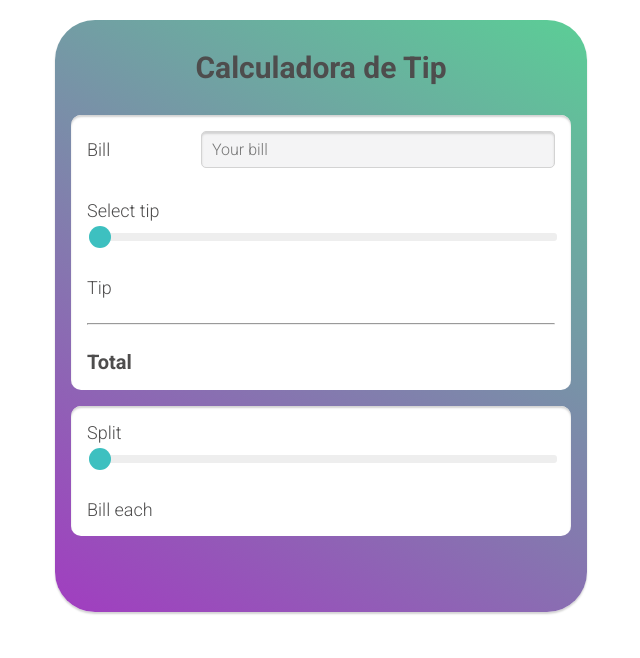
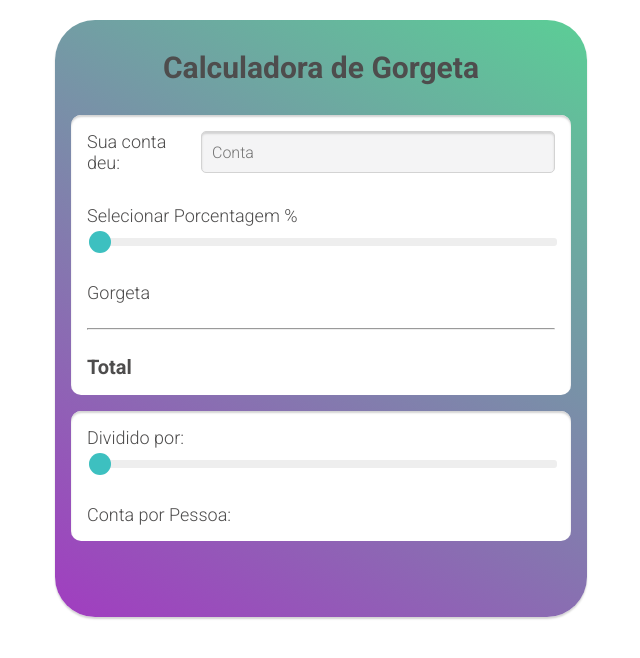
Before and after one commit to Natanael-cloud/Calculadora_Gorgeta_JS, a plain HTML site: page index.html in a window 1280 px wide. Shown: the whole page, without its empty margins (319-959 px from the left). Drawn offline with Linux system fonts and the light colour scheme.

Commit message:
finalizar alterações

```diff
--- a/index.html
+++ b/index.html
@@ -23,7 +23,7 @@
     <link rel="stylesheet" href="style.css" />
     <!-- Linka o arquivo externo de estilos CSS chamado "styles.css" -->
 
-    <title>Quick Tip</title>
+    <title>Calculadora de Gorgeta</title>
     <!-- Define o título da página, que aparece na aba do navegador -->
   </head>
 
@@ -33,7 +33,7 @@
     <main oninput="update()">
       <!-- O conteúdo principal da página. O atributo "oninput" chama a função "update()" quando qualquer input é modificado -->
 
-      <h1>Calculadora de Tip</h1>
+      <h1>Calculadora de Gorgeta</h1>
       <!-- Título principal da página -->
 
       <section>
@@ -42,12 +42,12 @@
         <div class="bill">
           <!-- Div que contém os elementos de entrada da conta ("bill") -->
 
-          <label for="yourBill">Bill</label>
+          <label for="yourBill">Sua conta deu: </label>
           <!-- Rótulo para o campo de entrada do valor da conta, com referência ao campo de input através do atributo "for" -->
 
           <input
             type="number"
-            placeholder="Your bill"
+            placeholder="Conta"
             id="yourBill"
           />
           <!-- Campo de entrada onde o usuário pode inserir o valor da conta. O tipo "number" garante que apenas números sejam aceitos -->
@@ -57,7 +57,7 @@
           <div class="space-between">
             <!-- Classe para alinhar os elementos dentro da div com espaçamento entre eles -->
 
-            <label for="">Select tip</label>
+            <label for="">Selecionar Porcentagem %</label>
             <!-- Rótulo para o campo de seleção de porcentagem da gorjeta -->
 
             <span id="tipPercent"></span>
@@ -71,7 +71,7 @@
         <div class="space-between">
           <!-- Div que organiza os elementos horizontalmente, com espaçamento entre eles -->
 
-          <span>Tip</span>
+          <span>Gorgeta</span>
           <!-- Rótulo para exibir o valor da gorjeta -->
 
           <span id="tipValue"></span>
@@ -99,7 +99,7 @@
           <div class="space-between">
             <!-- Div para alinhar os elementos com espaçamento entre eles -->
 
-            <label for="splitInput">Split</label>
+            <label for="splitInput">Dividido por:</label>
             <!-- Rótulo para o campo de entrada do número de pessoas para dividir a conta -->
 
             <span id="splitValue"></span>
@@ -120,7 +120,7 @@
         <div class="space-between">
           <!-- Div para alinhar os elementos com espaçamento entre eles -->
 
-          <span>Bill each</span>
+          <span>Conta por Pessoa:</span>
           <!-- Rótulo que indica o valor da conta por pessoa -->
 
           <span id="billEach"></span>
```
